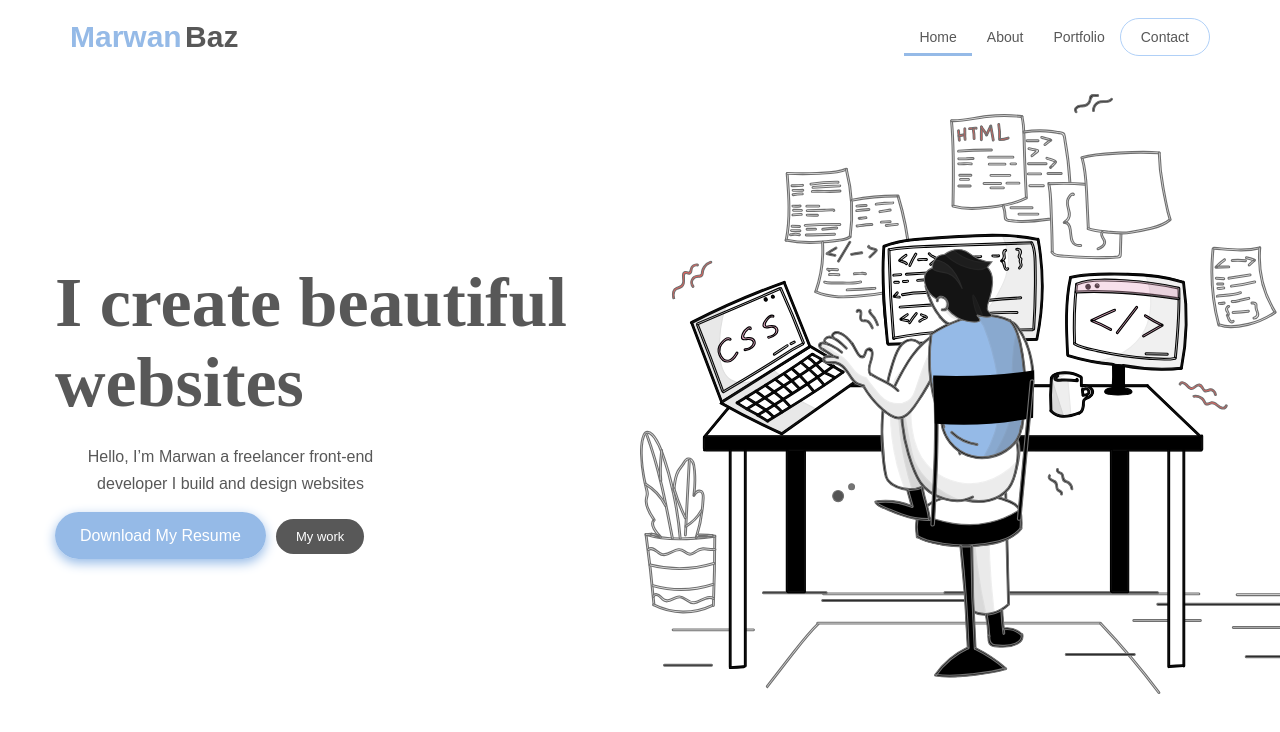
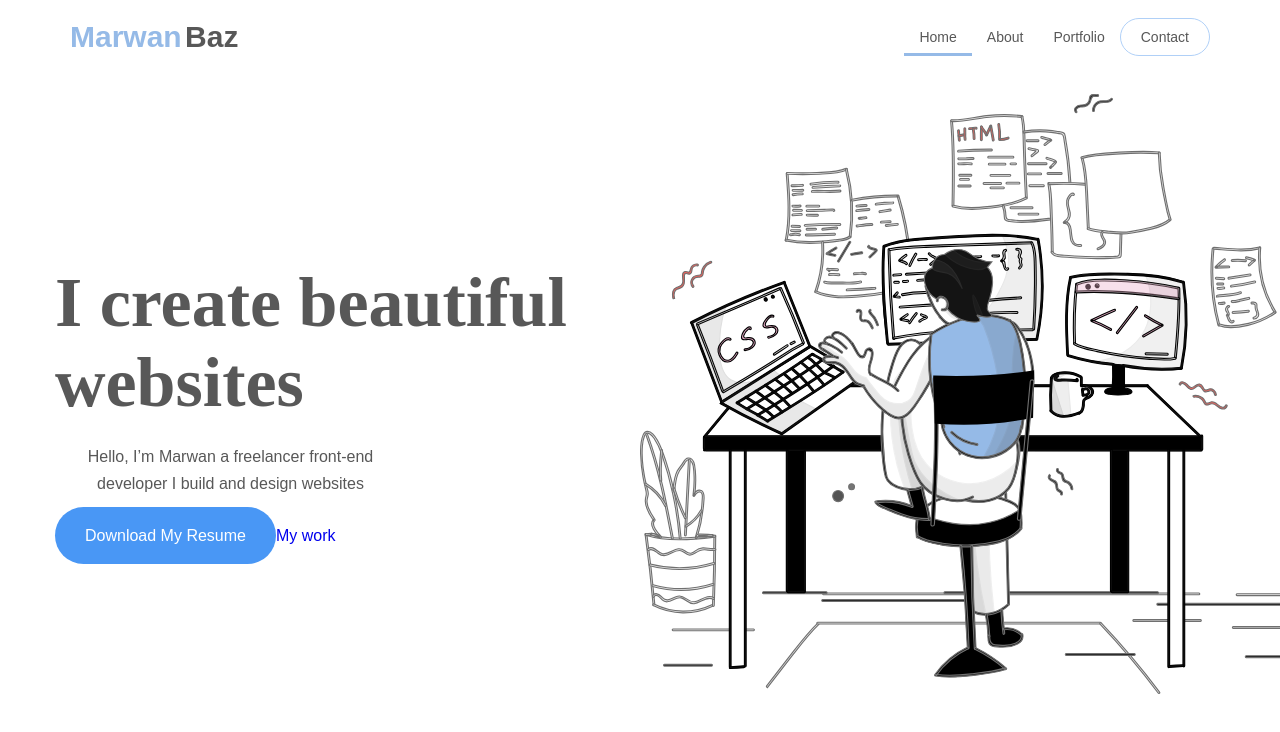
Before and after one commit to MarwanBz/portfolio-v2, a React (Vite) app: page / in a window 1280 px wide. Shown: the top 732 px of the page. Built offline with nearby package versions, Linux system fonts and the light colour scheme.

Commit message:
feat: finish (partialy) rewrite css to saas and use more scss varibles

```diff
--- a/src/assets/styles/global.scss
+++ b/src/assets/styles/global.scss
@@ -1,14 +1,46 @@
-// variables
+//! variables
 $primary-color: #95bae7;
 $primary-light: #b0d0f7;
+$primary-dark: #4997f5;
 $secondary-color: #585858;
 $secondary-light: #8a8a8a;
+$secondary-dark: #313131;
 $section-padding: 100px 0;
 
 $screen-sm: 600px;
 $screen-md: 768px;
 $screen-lg: 992px;
 $screen-xl: 1200px;
+
+$button-padding: 20px 20px;
+$btn-radius: 30px;
+
+//! mixins
+
+@mixin button-styles($bg-color, $btn-scale, $txt-size, $btn-padding) {
+  color: #fff;
+  background-color: $bg-color;
+  font-size: $txt-size;
+  outline: none;
+  transition: all 0.3s ease-in-out;
+  padding: $btn-padding;
+  border-radius: $btn-radius;
+  cursor: pointer;
+  text-align: center;
+  border: 0;
+
+  &:hover {
+    background-color: $primary-color;
+  }
+  &:active {
+    -webkit-transform: scale($btn-scale);
+    transform: scale($btn-scale);
+    background-color: $primary-light;
+    transform: rotate(180deg);
+    // border: 1px solid red;
+  }
+}
+
 *,
 *::before,
 *::after {
@@ -26,6 +58,9 @@ body {
   font-family: Arial;
 }
 
+body {
+  overflow-x: hidden;
+}
 p {
   color: $secondary-color;
 }
@@ -141,11 +176,9 @@ p {
 
   section .landing .container .landing-left .btn-landing {
     display: flex;
-    width: 100%;
     align-items: center;
     flex-direction: row;
     justify-content: space-evenly;
   }
-
   /* !end of landing */
 }
--- a/src/components/LandingPage/LandingPage.scss
+++ b/src/components/LandingPage/LandingPage.scss
@@ -1,31 +1,19 @@
-@import '../../assets/styles/global.scss';
+@import "../../assets/styles/global.scss";
 
 .landing {
   width: 100vw;
-  // background-image: url(../../assets/images/landing.svg);
-  /* max-height: calc(100vh - 82px); */
-  background-repeat: no-repeat;
-  background-size: cover;
-  -webkit-background-size: cover;
-  -moz-background-size: cover;
-  -o-background-size: cover;
-  background-size: cover;
-}
 
-.landing .container {
+  .container {
     padding: 20px 0;
     display: flex;
     flex-direction: row;
     align-items: center;
     justify-content: center;
 
-}
+    .landing-left {
+      width: 50%;
 
-.landing .container .landing-left {
-  width: 50%;
-}
-
-.landing .container .landing-left h1 {
+      h1 {
         color: $secondary-color;
         font-size: 70px;
         font-family: "Calisto MT";
@@ -33,7 +21,7 @@
         padding: 20px 0;
       }
 
-.landing .container .landing-left p {
+      p {
         color: $secondary-color;
         line-height: 1.7;
         width: 60%;
@@ -41,61 +29,71 @@
         text-align: center;
       }
 
-.primary-btn {
-  color: #fff;
-  background-color: $primary-color;
-  outline: none;
-  border: 0;
-  padding: 15px 25px;
-  border-radius: 30px;
-  text-align: center;
-  font-size: 16px;
-  box-shadow: 0 4px 12px $primary-color;
-  cursor: pointer;
-  transition: all 0.3s ease-in-out;
-  margin-right: 10px;
+      .btn-landing {
+        a.primary-btn {
+          @include button-styles($primary-dark, 2, 16px, 20px 30px);
+        }
+      }
     }
 
-.primary-btn:hover {
-  transform: scale(.98);
+    .landing-right {
+      width: 50%;
     }
 
-.primary-btn:active {
-  box-shadow: none;
-  transform: scale(0.91);
-}
-
-.secondary-btn {
-  color: #fff;
-  background-color: $secondary-color;
-  outline: none;
-  border: 0;
-  padding: 10px 20px;
-  border-radius: 30px;
-  cursor: pointer;
-  transition: all 0.3s ease-in-out;
-  font-size: 13px;
-}
-
-.secondary-btn:hover {
-  transform: scale(0.98);
-}
-
-.secondary-btn:active {
-  box-shadow: none;
-  transform: scale(0.91);
-}
-
-.landing .container .landing-right .svg {
+    .landing-right .svg {
       background-image: url(../../assets/images/web-development-bw.svg);
       background-repeat: no-repeat;
       background-size: cover;
       height: 600px;
       width: 710px;
     }
-
-.landing .container .landing-right {
-  width: 50%;
+  }
 }
 
+.primary-btn {
+  // @include button-styles($primary-color,0.91 ,16px,20px 30px)
+  // color: #fff;
+  // background-color: $primary-color;
+  // outline: none;
+  // border: 0;
+  // padding: 15px 25px;
+  // border-radius: 30px;
+  // text-align: center;
+  // font-size: 16px;
+  // box-shadow: 0 4px 12px $primary-color;
+  // cursor: pointer;
+  // transition: all 0.3s ease-in-out;
+  // margin-right: 10px;
+}
+
+// .primary-btn:hover {
+//   transform: scale(0.98);
+// }
+
+// .primary-btn:active {
+//   box-shadow: none;
+//   transform: scale(0.91);
+// }
+
+// .secondary-btn {
+//   color: #fff;
+//   background-color: $secondary-color;
+//   outline: none;
+//   border: 0;
+//   padding: 10px 20px;
+//   border-radius: 30px;
+//   cursor: pointer;
+//   transition: all 0.3s ease-in-out;
+//   font-size: 13px;
+// }
+
+// .secondary-btn:hover {
+//   transform: scale(0.98);
+// }
+
+// .secondary-btn:active {
+//   box-shadow: none;
+//   transform: scale(0.91);
+// }
+
 /* *end of landing */
```
Lines whose indentation alone changed are shown as unchanged.
